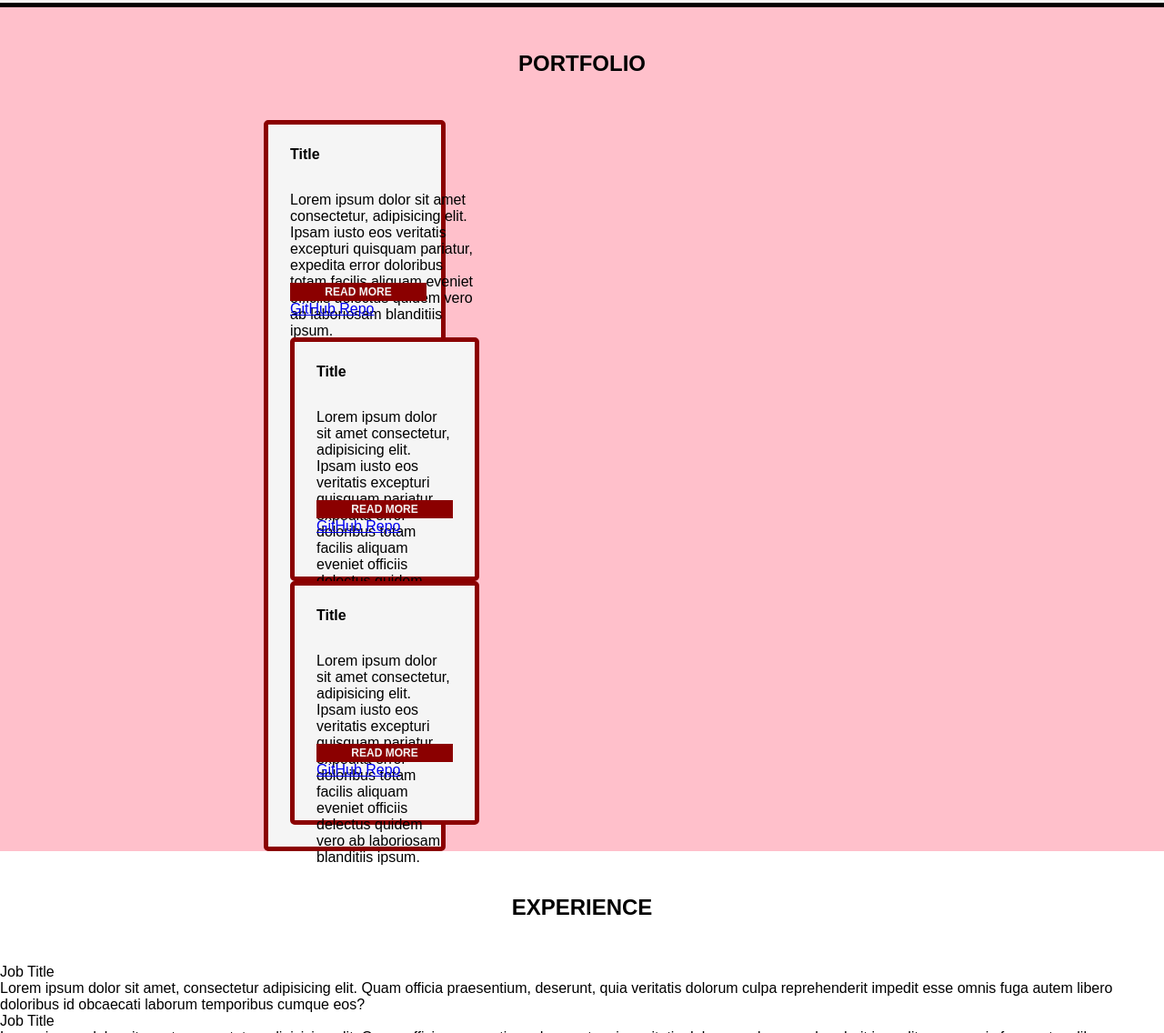
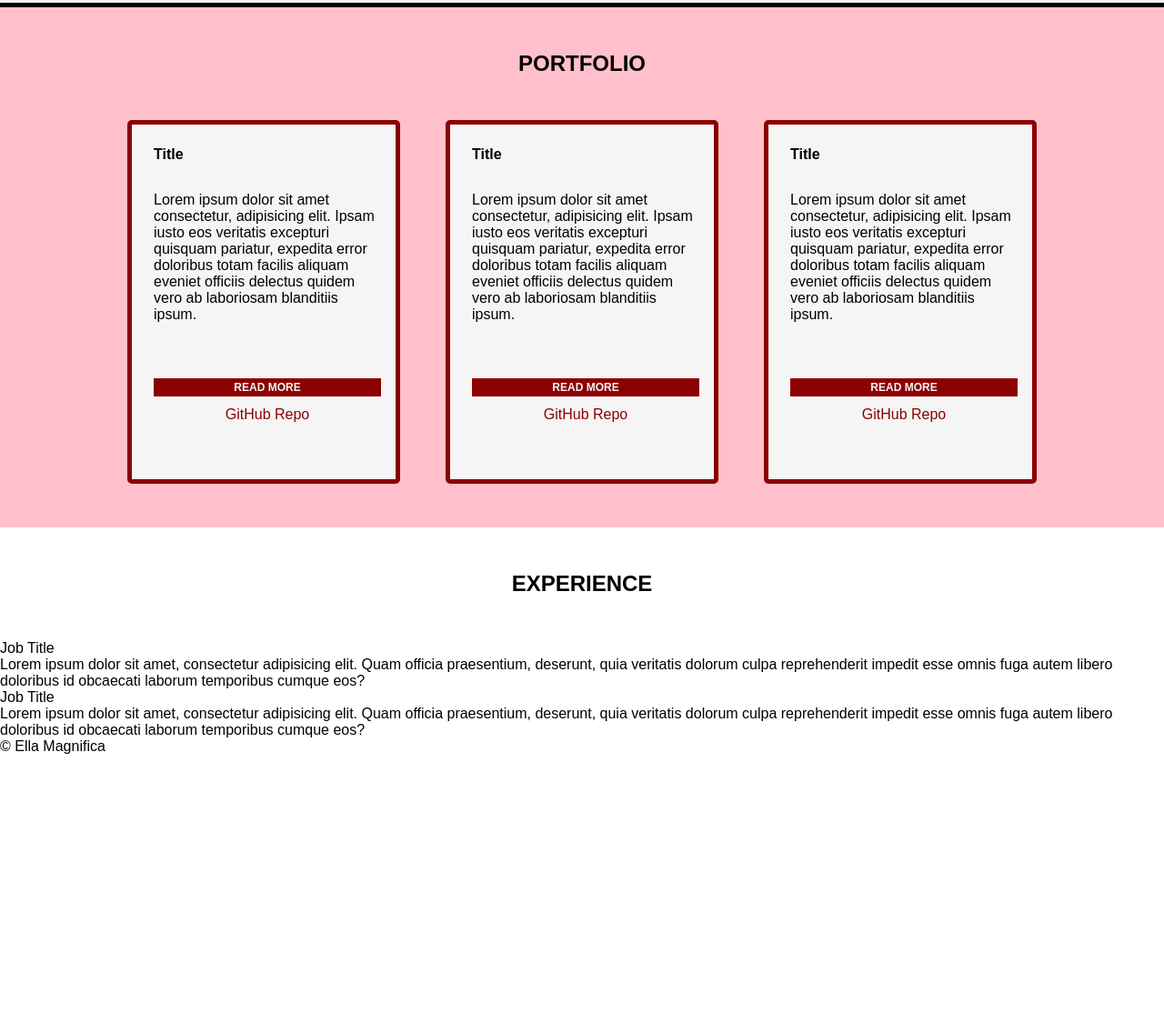
Before and after one commit to GK230/boolean-uk-html-full-stack-portfolio, a website: page index.html in a window 1280 px wide. Shown: the part 1204-2340 px from the top of the page at 91% size. After the commit the page ends 2034 px from the top, so only its background shows below. Drawn offline with Linux system fonts and the light colour scheme.

Commit message:
Completed project cards styling

```diff
--- a/index.html
+++ b/index.html
@@ -76,10 +76,13 @@
             </p>
           </div>
           <div class="project-links">
-            <p><a class="project-link" href="#">READ MORE</a></p>
-            <a class="github-link" href="#" >GitHub Repo</a>
-          <div>
-        </div>
+            <div class="project">
+              <p><a class="project-link" href="#">READ MORE</a></p>
+            </div>
+            <div class="github">
+              <p><a class="github-link" href="#" >GitHub Repo</a></p>
+            </div>
+          </div>
         </div>
         <div class="project2">
             <div class="project-title">
@@ -94,10 +97,13 @@
               </p>
             </div>
             <div class="project-links">
-              <p><a class="project-link" href="#">READ MORE</a></p>
-              <a class="github-link" href="#">GitHub Repo</a>
+              <div class="project">
+                <p><a class="project-link" href="#">READ MORE</a></p>
+              </div>
+              <div class="github">
+                <p><a class="github-link" href="#">GitHub Repo</a></p>
+              </div>
             </div>
-
         </div>
         <div class="project3">
             <div class="project-title">
@@ -112,11 +118,14 @@
               </p>
             </div>
             <div class="project-links">
-              <p><a class="project-link" href="#" ">READ MORE</a></p>
-              <a class="github-link" href="#" >GitHub Repo</a>
+              <div class="project">
+                <p><a class="project-link" href="#" ">READ MORE</a></p>
+              </div>
+              <div class="github">
+                <p><a class="github-link" href="#" >GitHub Repo</a></p>
+              </div>
             </div>
         </div>
-       </div>
       </div>
     </section>
     <section class="experience">
@@ -138,7 +147,6 @@
     </section>
     <footer>
       &#169 Ella Magnifica
-
     </footer>
   </body>
 </html>
--- a/style.css
+++ b/style.css
@@ -134,25 +134,25 @@ section.portfolio {
 
 section.portfolio .projects {
   display: grid;
-  grid-template-columns: 200px 200px 200px;
+  grid-template-columns: 300px 300px 300px;
   grid-gap: 50px;
   margin: auto;
-  width: 700px;
+  width: 1000px;
 }
 
 section.portfolio .projects .project1 {
   display: grid;
-  grid-template-rows: 50px 100px 60px;
+  grid-template-rows: 50px 200px 60px;
 }
 
 section.portfolio .projects .project2 {
   display: grid;
-  grid-template-rows: 50px 100px 60px;
+  grid-template-rows: 50px 200px 60px;
 }
 
 section.portfolio .projects .project3 {
   display: grid;
-  grid-template-rows: 50px 100px 60px;
+  grid-template-rows: 50px 200px 60px;
 }
 
 section.portfolio .projects .project1,
@@ -162,6 +162,8 @@ section.portfolio .projects .project3 {
   padding: 1.5rem;
   background-color: whitesmoke;
   border-radius: 5px;
+  height: 400px;
+  margin-bottom: 3rem;
 }
 
 h4 {
@@ -179,7 +181,7 @@ section.portfolio .projects .project1 a.project-link,
 section.portfolio .projects .project2 a.project-link,
 section.portfolio .projects .project3 a.project-link {
   display: block;
-  width: 150px;
+  width: 250px;
   background-color: darkred;
   color: whitesmoke;
   text-decoration: none;
@@ -187,3 +189,24 @@ section.portfolio .projects .project3 a.project-link {
   padding: 0.2rem;
   font-weight: bold;
 }
+
+section.portfolio .projects .project1 .project-links,
+section.portfolio .projects .project2 .project-links,
+section.portfolio .projects .project3 .project-links {
+  display: grid;
+  grid-template-rows: 30px 30px;
+  place-items: center;
+}
+
+section.portfolio .projects .project1 .project-links .github p,
+section.portfolio .projects .project2 .project-links .github p,
+section.portfolio .projects .project3 .project-links .github p {
+  margin: auto;
+}
+
+section.portfolio .projects .project1 .project-links .github p a.github-link,
+section.portfolio .projects .project2 .project-links .github p a.github-link,
+section.portfolio .projects .project3 .project-links .github p a.github-link {
+  color: darkred;
+  text-decoration: none;
+}
```
